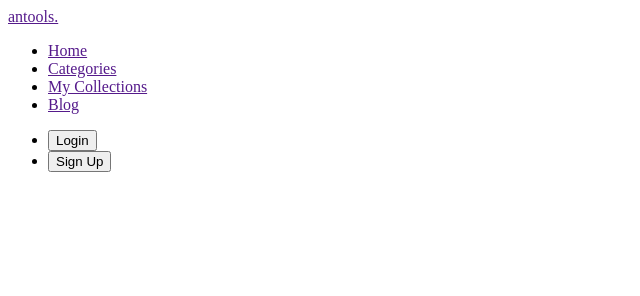
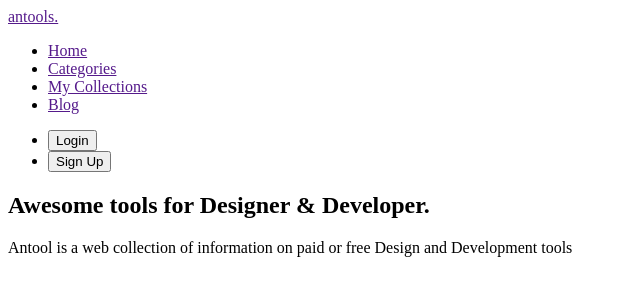
Before and after one commit to OrdDreamer/bl-9-10, a plain HTML site: page index.html in a window 1280 px wide. Shown: the whole page, without its empty margins (0-640 px from the left). Drawn offline with Linux system fonts and the light colour scheme.

Commit message:
add main

```diff
--- a/index.html
+++ b/index.html
@@ -1,9 +1,9 @@
 <!DOCTYPE html>
 <html lang="en">
   <head>
-  <meta charset="UTF-8">
-  <meta http-equiv="X-UA-Compatible" content="IE=edge">
-  <meta name="viewport" content="width=device-width, initial-scale=1.0">
+    <meta charset="UTF-8" />
+    <meta http-equiv="X-UA-Compatible" content="IE=edge" />
+    <meta name="viewport" content="width=device-width, initial-scale=1.0" />
     <title>Document</title>
   </head>
   <body>
@@ -22,5 +22,15 @@
         </ul>
       </nav>
     </header>
+    <!-- hero -->
+    <main>
+      <section>
+        <h1>Awesome tools for Designer & Developer.</h1>
+        <p>
+          Antool is a web collection of information on paid or free Design and
+          Development tools
+        </p>
+      </section>
+    </main>
   </body>
 </html>
```
Lines whose indentation alone changed are shown as unchanged.
